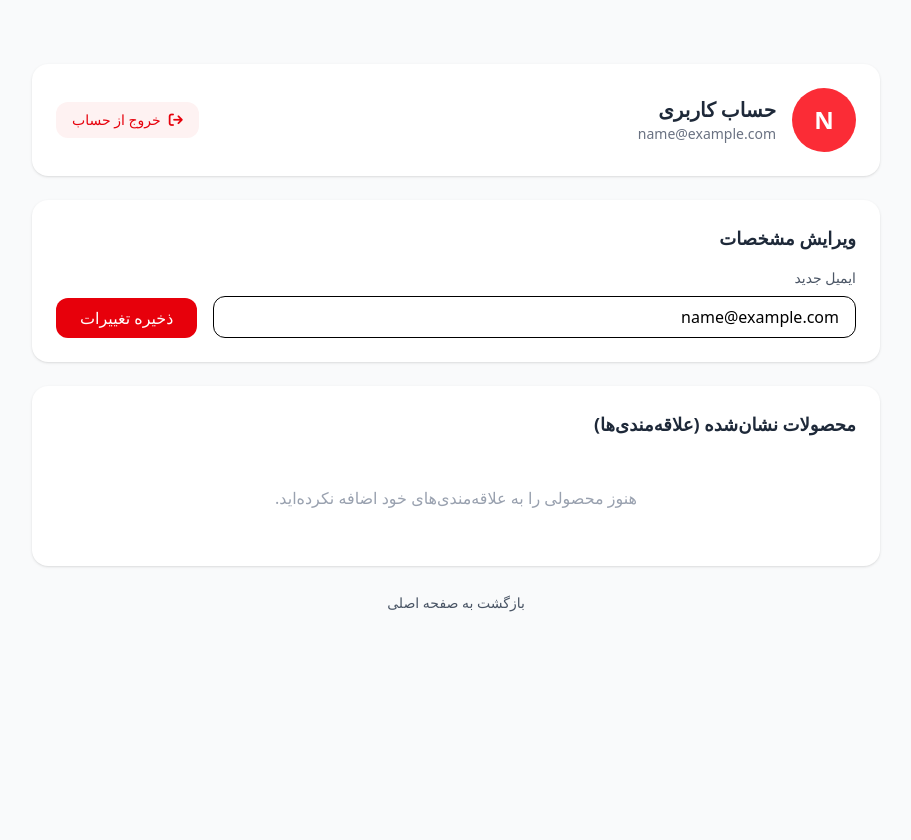
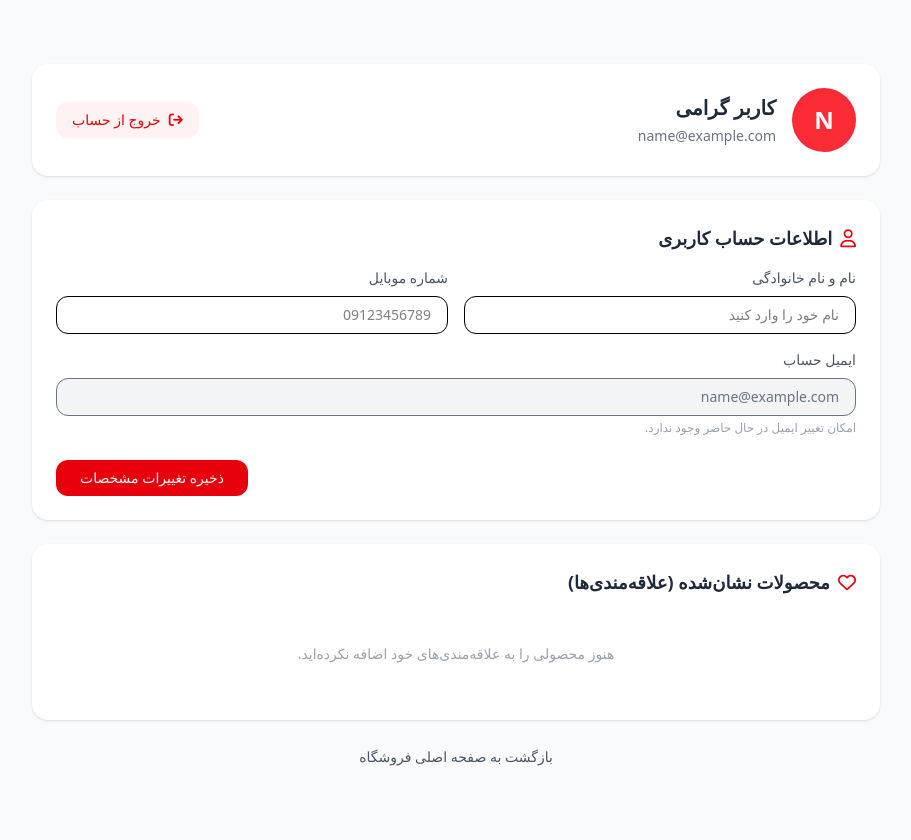
Before and after one commit to bigkhazaei-cpu/my-affiliate-site, a Flask app: page /profile in a window 1280 px wide. Shown: the whole page, without its empty margins (184-1095 px from the left). Before the commit the page ends 612 px from the top, so only its background shows below. Run offline with Flask 3, Linux system fonts and the light colour scheme; the visitor is signed in with stand-in values (Sample User, id 1); data that the repository does not hold is empty.

Commit message:
Update profile.html

```diff
--- a/templates/profile.html
+++ b/templates/profile.html
@@ -2,21 +2,21 @@
 <html lang="fa" dir="rtl">
 <head>
     <meta charset="UTF-8">
-    <title>پروفایل کاربری | دیجی‌پلاس</title>
+    <title>حساب کاربری | دیجی‌پلاس</title>
     <script src="https://cdn.jsdelivr.net/npm/@tailwindcss/browser@4"></script>
     <link rel="stylesheet" href="https://cdnjs.cloudflare.com/ajax/libs/font-awesome/6.4.0/css/all.min.css">
 </head>
-<body class="bg-gray-50 font-sans">
+<body class="bg-gray-50 font-sans pb-12">
     <div class="max-w-4xl mx-auto p-6 mt-10">
         <!-- هدر پروفایل -->
         <div class="bg-white rounded-2xl shadow-sm p-6 mb-6 flex justify-between items-center">
             <div class="flex items-center gap-4">
-                <div class="w-16 h-16 bg-red-500 text-white rounded-full flex items-center justify-center text-2xl font-bold">
+                <div class="w-16 h-16 bg-red-500 text-white rounded-full flex items-center justify-center text-2xl font-bold shadow-inner">
                     {{ session.get('user_email', 'U')[0].upper() }}
                 </div>
                 <div>
-                    <h1 class="text-xl font-bold text-gray-800">حساب کاربری</h1>
-                    <p class="text-gray-500 text-sm">{{ session.get('user_email') }}</p>
+                    <h1 class="text-xl font-bold text-gray-800">{{ session.get('user_name', 'کاربر گرامی') }}</h1>
+                    <p class="text-gray-500 text-sm mt-1">{{ session.get('user_email') }}</p>
                 </div>
             </div>
             <a href="{{ url_for('user_logout') }}" class="px-4 py-2 bg-red-50 text-red-600 rounded-xl hover:bg-red-100 transition text-sm font-medium">
@@ -24,22 +24,39 @@
             </a>
         </div>
 
-        <!-- فرم ویرایش اطلاعات -->
+        <!-- اطلاعات کاربری و ویرایش مشخصات -->
         <div class="bg-white rounded-2xl shadow-sm p-6 mb-6">
-            <h2 class="text-lg font-bold text-gray-800 mb-4">ویرایش مشخصات</h2>
-            <form action="{{ url_for('edit_profile') }}" method="POST" class="flex gap-4 items-end">
-                <div class="flex-1">
-                    <label class="block text-sm text-gray-600 mb-2">ایمیل جدید</label>
-                    <input type="email" name="email" value="{{ session.get('user_email') }}" required
-                           class="w-full px-4 py-2 border rounded-xl focus:outline-none focus:border-red-500">
+            <h2 class="text-lg font-bold text-gray-800 mb-4 flex items-center gap-2">
+                <i class="fa-regular fa-user text-red-600"></i> اطلاعات حساب کاربری
+            </h2>
+            <form action="{{ url_for('update_profile') }}" method="POST" class="grid grid-cols-1 md:grid-cols-2 gap-4">
+                <div>
+                    <label class="block text-sm text-gray-600 mb-2">نام و نام خانوادگی</label>
+                    <input type="text" name="name" value="{{ session.get('user_name', '') }}" placeholder="نام خود را وارد کنید"
+                           class="w-full px-4 py-2 border rounded-xl text-sm focus:outline-none focus:border-red-500">
                 </div>
-                <button type="submit" class="px-6 py-2 bg-red-600 text-white rounded-xl hover:bg-red-700 transition">ذخیره تغییرات</button>
+                <div>
+                    <label class="block text-sm text-gray-600 mb-2">شماره موبایل</label>
+                    <input type="text" name="phone" value="{{ session.get('user_phone', '') }}" placeholder="09123456789"
+                           class="w-full px-4 py-2 border rounded-xl text-sm focus:outline-none focus:border-red-500">
+                </div>
+                <div class="md:col-span-2">
+                    <label class="block text-sm text-gray-600 mb-2">ایمیل حساب</label>
+                    <input type="email" value="{{ session.get('user_email') }}" disabled
+                           class="w-full px-4 py-2 border bg-gray-100 text-gray-500 rounded-xl text-sm cursor-not-allowed">
+                    <span class="text-xs text-gray-400 mt-1 block">امکان تغییر ایمیل در حال حاضر وجود ندارد.</span>
+                </div>
+                <div class="md:col-span-2 text-left mt-2">
+                    <button type="submit" class="px-6 py-2 bg-red-600 text-white rounded-xl text-sm hover:bg-red-700 transition">ذخیره تغییرات مشخصات</button>
+                </div>
             </form>
         </div>
 
         <!-- لیست علاقه‌مندی‌ها -->
         <div class="bg-white rounded-2xl shadow-sm p-6">
-            <h2 class="text-lg font-bold text-gray-800 mb-4">محصولات نشان‌شده (علاقه‌مندی‌ها)</h2>
+            <h2 class="text-lg font-bold text-gray-800 mb-4 flex items-center gap-2">
+                <i class="fa-regular fa-heart text-red-600"></i> محصولات نشان‌شده (علاقه‌مندی‌ها)
+            </h2>
             {% if favorite_products %}
                 <div class="grid grid-cols-1 md:grid-cols-2 gap-4">
                     {% for product in favorite_products %}
@@ -58,12 +75,12 @@
                     {% endfor %}
                 </div>
             {% else %}
-                <p class="text-gray-400 text-center py-8">هنوز محصولی را به علاقه‌مندی‌های خود اضافه نکرده‌اید.</p>
+                <p class="text-gray-400 text-center py-8 text-sm">هنوز محصولی را به علاقه‌مندی‌های خود اضافه نکرده‌اید.</p>
             {% endif %}
         </div>
 
         <div class="text-center mt-6">
-            <a href="{{ url_for('home') }}" class="text-gray-600 hover:text-red-600 text-sm font-medium">بازگشت به صفحه اصلی</a>
+            <a href="{{ url_for('home') }}" class="text-gray-600 hover:text-red-600 text-sm font-medium">بازگشت به صفحه اصلی فروشگاه</a>
         </div>
     </div>
 </body>
```
